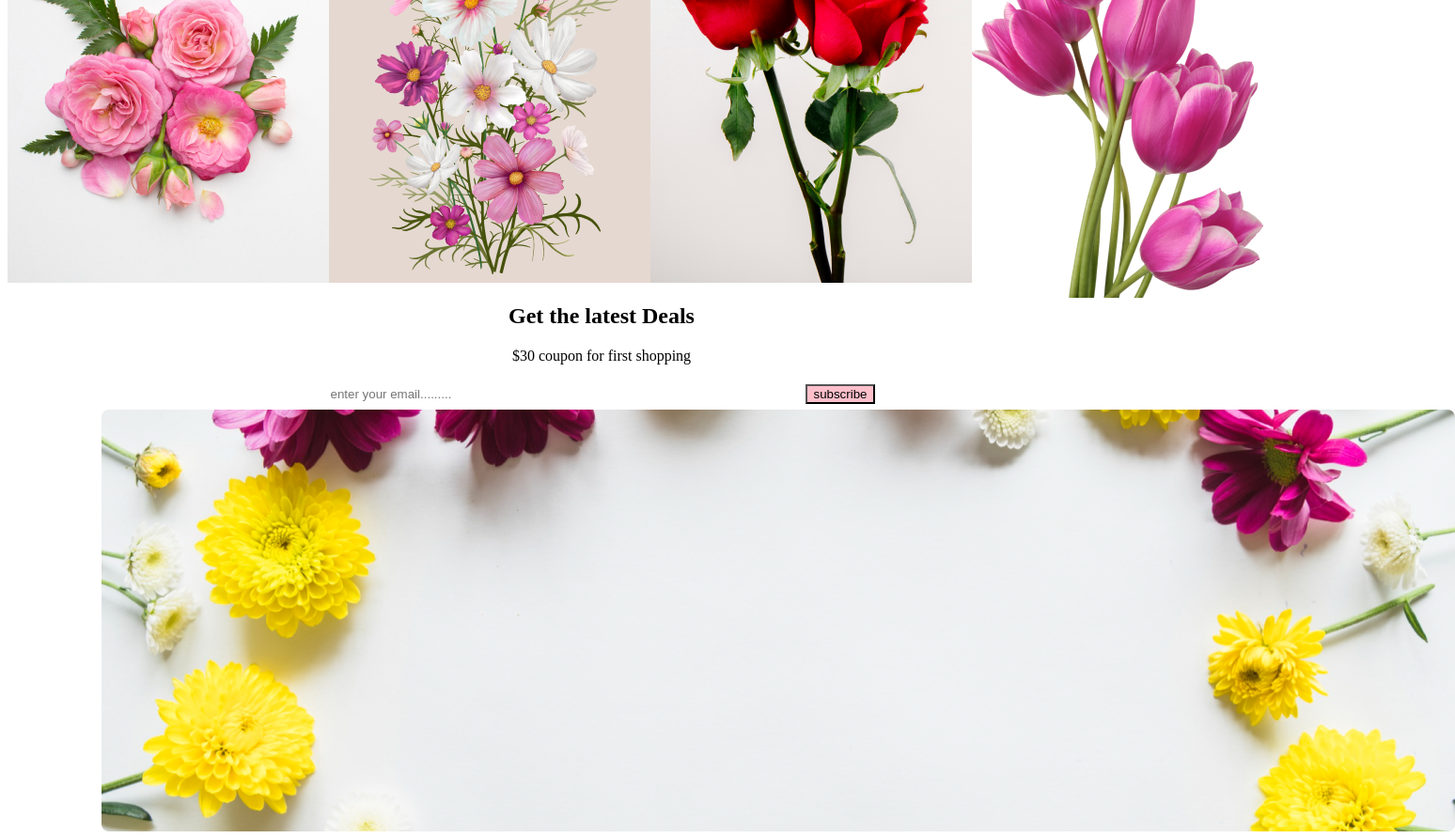
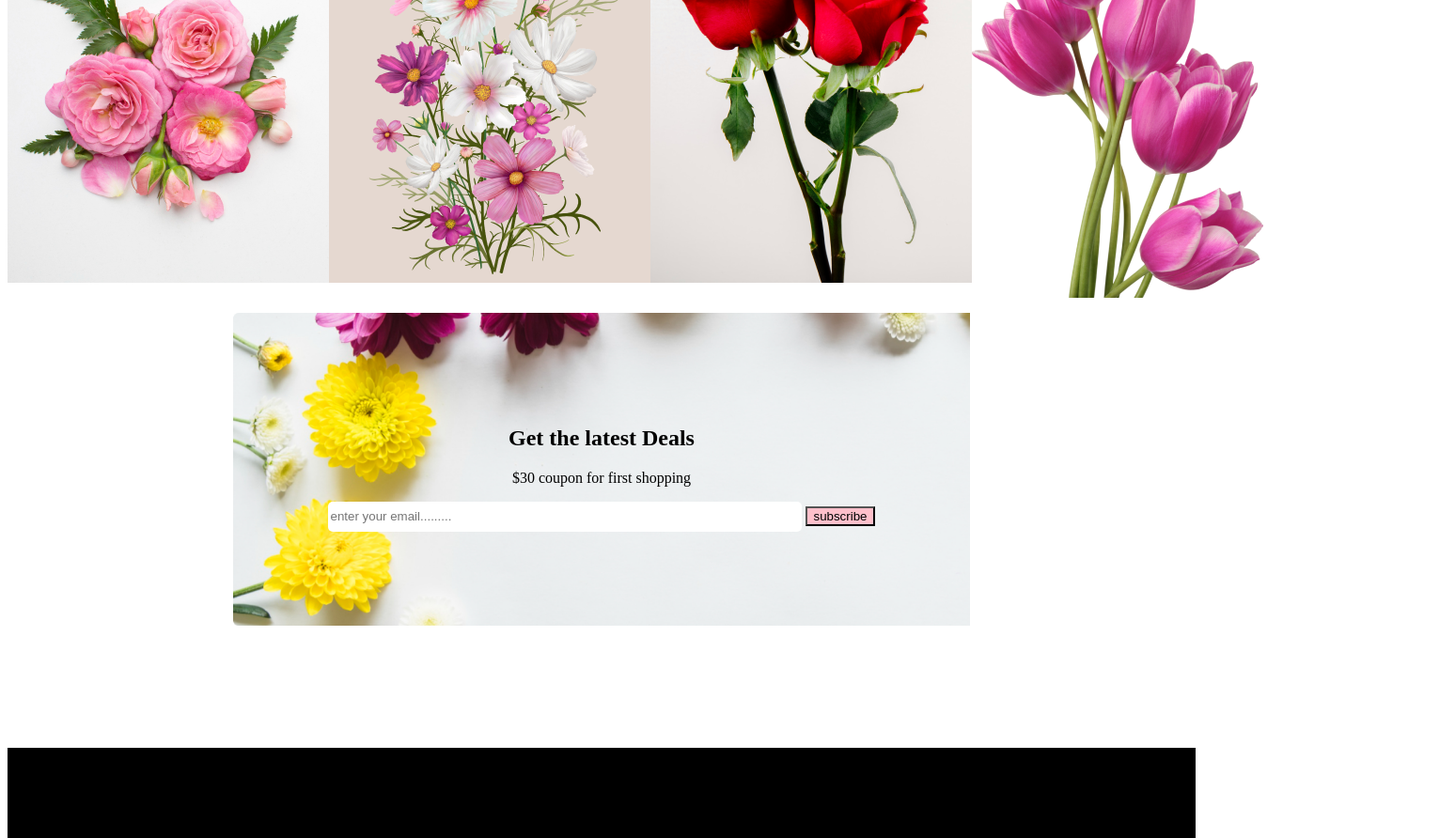
Before and after one commit to emon1999-web/flower-shop-assignment, a plain HTML site: page index.html in a window 1280 px wide. Shown: the part 984-1876 px from the top of the page at 94% size, 1548 px wide, since content can reach past the window. Drawn offline with Linux system fonts and the light colour scheme.

Commit message:
background img fixed

```diff
--- a/assingment.css
+++ b/assingment.css
@@ -48,7 +48,9 @@ height: 200px;
 }
 .footer{
     padding:100px 100px 100px 100px ;
-    background-image:url('Rectangle 9.png');
+    background-image:url("./img/Rectangle9.png");
+    background-size: cover;
+    margin: 130px 240px;
 }
 
 .foot{
--- a/index.html
+++ b/index.html
@@ -46,7 +46,7 @@
             <div class="text">
             <input class="email-box" type="email"placeholder="enter your email.........">
             <button class="btn-primary">subscribe</button>
-            <img src="./img/Rectangle 9.png" alt="">
+
             </div>
 
         </div>
```
Also changed, not shown: img/Rectangle9.png (renamed from img/Rectangle 9.png).
